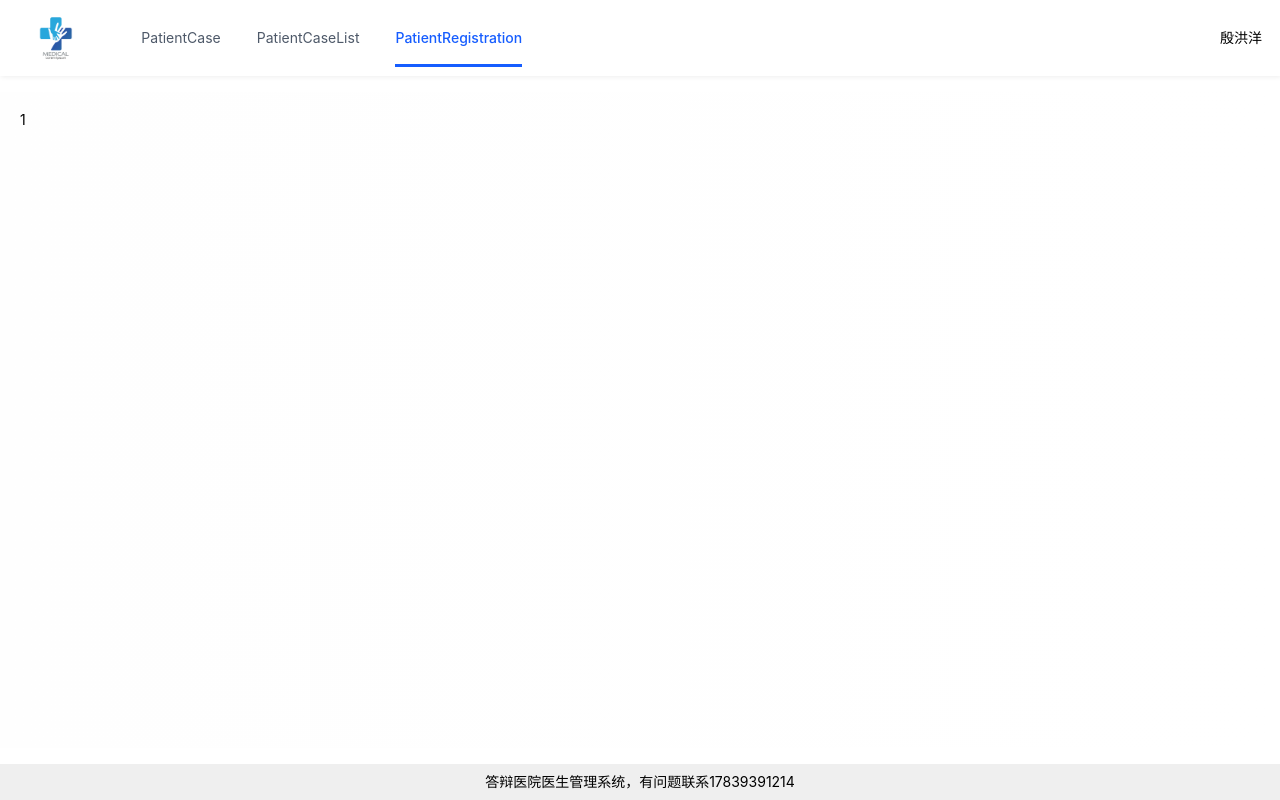
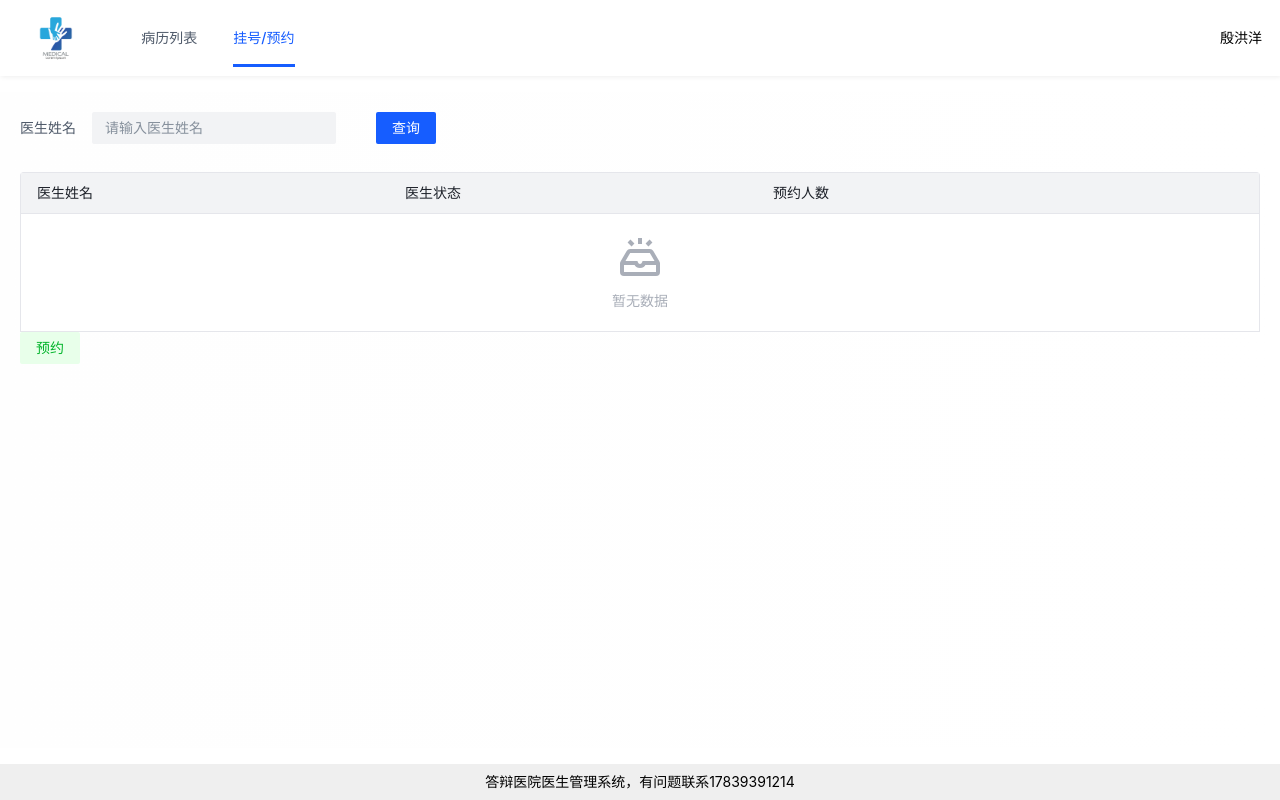
Before and after one commit to AlanZeng423/SE_Pharmacy, a Vue app in the folder pharmacy_frontend/: page /patientRegistration in a window 1280 px wide. Built offline with nearby package versions, Linux system fonts and the light colour scheme.

Commit message:
10/25 病人页面基本完成

```diff
--- a/pharmacy_frontend/src/router/index.ts
+++ b/pharmacy_frontend/src/router/index.ts
@@ -101,17 +101,20 @@ const routes: Array<RouteRecordRaw> = [
     children: [
       {
         path: "/patientCase",
-        name: "PatientCase",
+        name: "病历详情",
         component: () => import("../views/Patient/PatientCase.vue"),
+        meta: {
+          hideInMenu: true,
+        },
       },
       {
         path: "/patientCaseList",
-        name: "PatientCaseList",
+        name: "病历列表",
         component: () => import("../views/Patient/PatientCaseList.vue"),
       },
       {
         path: "/patientRegistration",
-        name: "PatientRegistration",
+        name: "挂号/预约",
         component: () => import("../views/Patient/PatientRegistration.vue"),
       },
     ],
--- a/pharmacy_frontend/src/views/Patient/PatientCase.vue
+++ b/pharmacy_frontend/src/views/Patient/PatientCase.vue
@@ -2,7 +2,7 @@
   <div id="PatientCase">
     <h1>No.{{ caseId }}病历详情：</h1>
     <a-space direction="vertical" size="large" fill>
-      <a-descriptions :data="data" :column="{ xs: 5, md: 3, lg: 2 }">
+      <a-descriptions :data="data" :column="{ xs: 5, md: 3, lg: 1 }">
       </a-descriptions>
     </a-space>
     <h3>药品列表</h3>
@@ -11,7 +11,6 @@
       <div>
         <a-card class="card-demo" hoverable :title="drug.name">
           <div>
-            编号:{{ drug.id }} <br />
             药物作用:{{ drug.function }}<br />
             服用禁忌:{{ drug.banned }}<br />
             服用剂量:{{ drug.dosage }}<br />
@@ -29,7 +28,7 @@ import { useRoute } from "vue-router";
 
 const route = useRoute();
 const name = ref("name");
-const drugs = ref("drugs");
+const drugs = ref([]);
 const caseId = ref(route.query.caseId);
 
 /**
@@ -56,6 +55,7 @@ const drug = ref({
   prescription: "处方药",
   picture: "1111",
 });
+
 const data = [
   {
     label: "姓名",
--- a/pharmacy_frontend/src/views/Patient/PatientRegistration.vue
+++ b/pharmacy_frontend/src/views/Patient/PatientRegistration.vue
@@ -1,2 +1,240 @@
-<template>1</template>
-<script setup lang="ts"></script>
+<template>
+  <div id="PatientRegistration">
+    <a-form :model="searchParams" layout="inline">
+      <a-form-item field="title" label="医生姓名" style="min-width: 280px">
+        <a-input v-model="searchParams.title" placeholder="请输入医生姓名" />
+      </a-form-item>
+      <!--      <a-form-item field="id" label="可预约" style="min-width: 280px">-->
+      <!--        <a-input v-model="searchParams.id" placeholder="请输入病历编号" />-->
+      <!--      </a-form-item>-->
+      <a-form-item>
+        <a-button type="primary" @click="doSubmit">查询</a-button>
+      </a-form-item>
+    </a-form>
+    <a-divider size="0" />
+    <a-table
+      :ref="tableRef"
+      :columns="columns"
+      :data="dataList"
+      :pagination="{
+        showTotal: true,
+        pageSize: searchParams.pageSize,
+        current: searchParams.current,
+        total: total,
+      }"
+      @page-change="onPageChange"
+    >
+      <template #optional="{ record }">
+        <a-button @click="handleClick">Open Modal</a-button>
+        <a-modal
+          v-model:visible="visible"
+          @ok="handleOk"
+          @cancel="handleCancel"
+        >
+          <template #title> Title</template>
+          <div>{{ record.id }}</div>
+        </a-modal>
+      </template>
+    </a-table>
+    <a-button @click="handleClick" status="success">预约</a-button>
+    <a-modal
+      v-model:visible="visible"
+      @ok="handleOk"
+      @cancel="handleCancel"
+      width="auto"
+    >
+      <template #title> 预约医生</template>
+      <div>
+        <a-form
+          :model="form"
+          :style="{ width: '600px' }"
+          @submit="handleSubmit"
+        >
+          <a-form-item field="name" tooltip="请输入病人姓名" label="姓名">
+            <a-input
+              v-model="form.name"
+              placeholder="please enter patient's name..."
+            />
+          </a-form-item>
+          <a-form-item field="age" tooltip="请输入病人年龄" label="年龄">
+            <a-input
+              v-model="form.age"
+              placeholder="please enter patient's age..."
+            />
+          </a-form-item>
+          <a-form-item field="situation" tooltip="请输入病人情况" label="状况">
+            <a-input
+              v-model="form.situation"
+              placeholder="please enter your post..."
+            />
+          </a-form-item>
+          <a-form-item field="time" tooltip="请选择预约时间" label="预约时间">
+            <a-time-picker
+              v-model="form.time"
+              defaultValue="00:00"
+              format="HH:mm"
+              :hide-disabled-options="true"
+              :step="{
+                hour: 1,
+                minute: 30,
+                second: 60,
+              }"
+              :disabledHours="
+                () => [
+                  0, 1, 2, 3, 4, 5, 6, 7, 8, 12, 13, 18, 19, 20, 21, 22, 23,
+                ]
+              "
+              style="width: 194px"
+            />
+          </a-form-item>
+          <a-form-item field="isRead">
+            <a-checkbox v-model="form.isRead"> 我已仔细阅读</a-checkbox>
+          </a-form-item>
+          <a-form-item>
+            <a-button
+              @click="
+                () =>
+                  this.$notification.warning(
+                    '请检查预约信息，如果没有问题请在“我已仔细阅读处”打钩!'
+                  )
+              "
+              v-if="form.isRead == false"
+            >
+              Submit
+            </a-button>
+            <a-button html-type="submit" v-if="form.isRead == true"
+              >Submit
+            </a-button>
+          </a-form-item>
+        </a-form>
+      </div>
+    </a-modal>
+  </div>
+</template>
+<script setup lang="ts">
+import { onMounted, reactive, ref, watchEffect } from "vue";
+import { useRouter } from "vue-router";
+import message from "@arco-design/web-vue/es/message";
+
+const router = useRouter();
+const tableRef = ref();
+const dataList = ref([]);
+const total = ref(0);
+const caseId = ref(10001);
+/**
+ * 控制分页显示大小 —— 一页有几个元素 & 当前是第几页
+ */
+// todo: 定义为查询也样式 如ref<QuestionQueryRequest>
+// const searchParams = ref<PatientQueryRequest>({
+const searchParams = ref({
+  id: undefined,
+  title: "",
+  tags: [],
+  pageSize: 8,
+  current: 1,
+});
+
+/**
+ * 加载数据
+ */
+const loadData = async () => {
+  // todo 应用分页获取病历列表
+  // const res = await
+};
+/**
+ * 当页面初始化的时候，执行loadData 加载数据
+ */
+onMounted(() => {
+  loadData();
+});
+
+/**
+ * 监听watchEffect中包含的函数的参数的改变，一旦有所变化，就会重新执行这个函数
+ * 此处就是监听searchParams的变化
+ */
+watchEffect(() => {
+  loadData();
+});
+const onPageChange = (page: number) => {
+  searchParams.value = {
+    ...searchParams.value,
+    current: page,
+  };
+};
+
+/**
+ * 搜索题目
+ */
+const doSubmit = () => {
+  //这里需要重置搜索页号
+  searchParams.value = {
+    ...searchParams.value,
+    current: 1,
+  };
+  loadData();
+};
+
+const viewCase = () => {
+  router.push({ path: "/patientCase", query: { caseId: caseId.value } });
+};
+
+//todo 根据数据库来改变
+const columns = [
+  {
+    title: "医生姓名",
+    dataIndex: "title",
+  },
+  {
+    title: "医生状态",
+    slotName: "GetDrug",
+  },
+  {
+    title: "预约人数",
+    slotName: "createTime",
+  },
+  {
+    slotName: "optional",
+  },
+];
+
+//model 对话框所需要的东西
+const visible = ref(false);
+const handleClick = () => {
+  visible.value = true;
+};
+const handleOk = () => {
+  visible.value = false;
+};
+const handleCancel = () => {
+  visible.value = false;
+};
+
+const form = reactive({
+  name: "",
+  situation: "",
+  age: "",
+  time: "",
+  isRead: false,
+});
+const handleSubmit = (data) => {
+  console.log(data);
+  if (
+    form.name == "" ||
+    form.situation == "" ||
+    form.age == "" ||
+    form.time == ""
+  ) {
+    message.error("预约失败，请仔细检查提交信息不能为空");
+  } else {
+    // todo 提交预约信息
+    message.success("预约成功！");
+  }
+};
+</script>
+
+<style scoped>
+#PatientRegistration {
+  max-width: 1440px;
+  margin: 0 auto;
+}
+</style>
```
